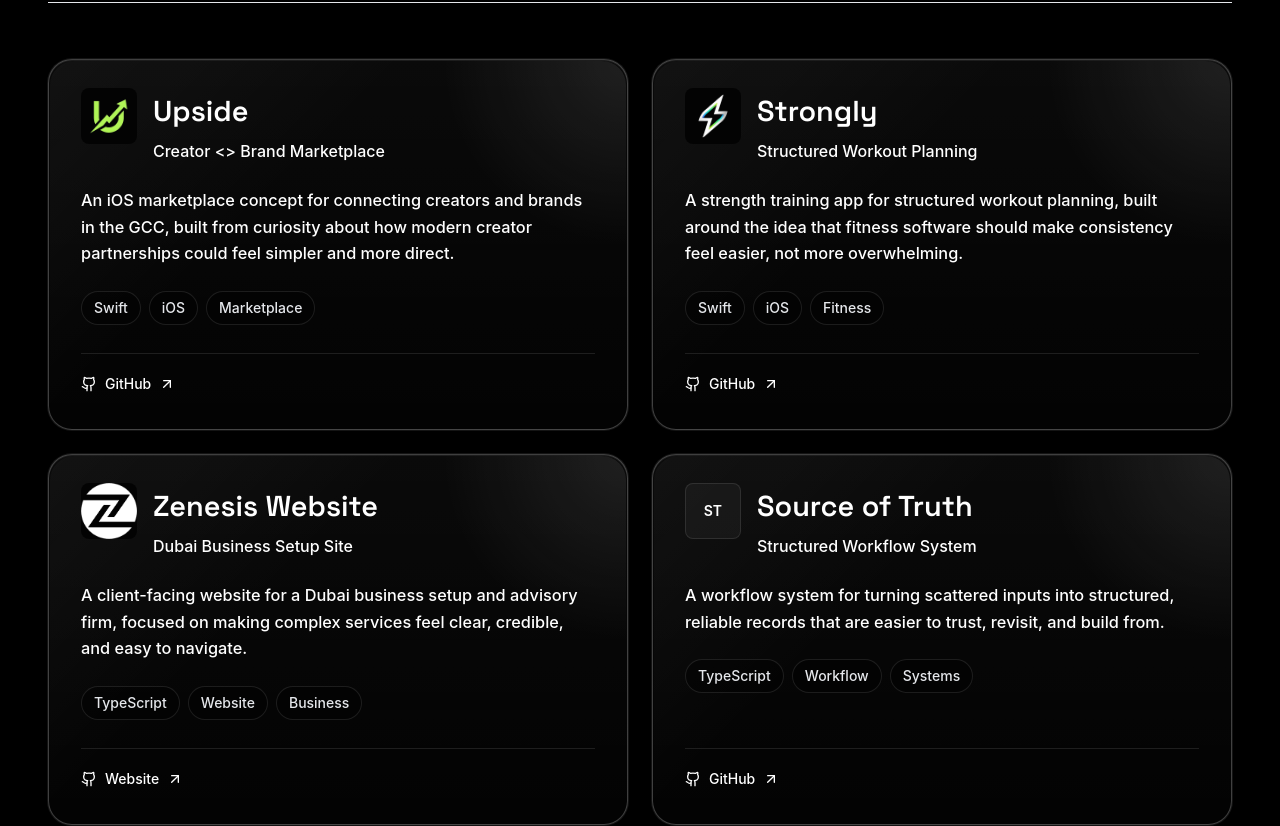
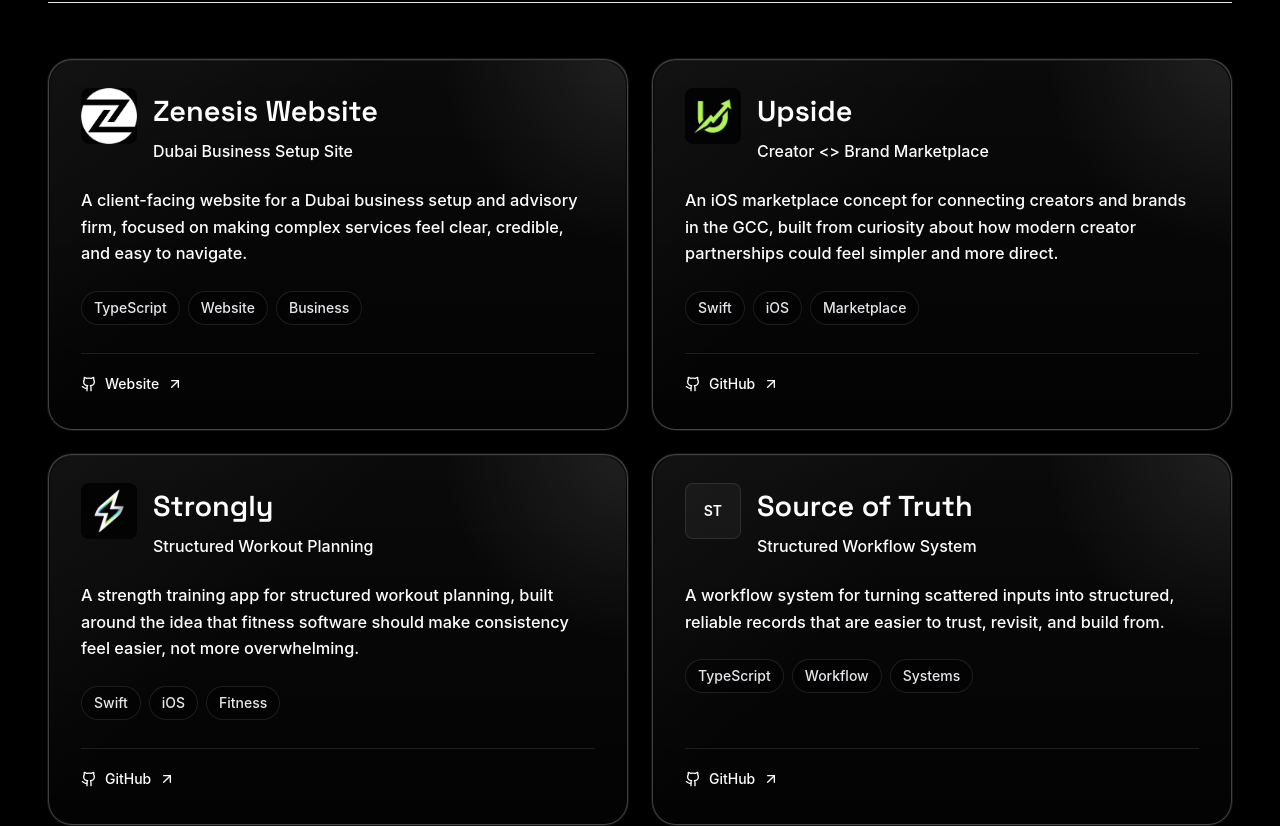
Before and after one commit to nikdmello/website, a Next.js app: page / in a window 1280 px wide. Shown: the part 4960-5786 px from the top of the page. Built offline with nearby package versions, Linux system fonts and the light colour scheme.

Commit message:
Reorder projects by recency

```diff
--- a/components/Projects.tsx
+++ b/components/Projects.tsx
@@ -18,6 +18,15 @@ type Project = {
 
 const projects: Project[] = [
   {
+    title: 'Zenesis Website',
+    subtitle: 'Dubai Business Setup Site',
+    description: 'A client-facing website for a Dubai business setup and advisory firm, focused on making complex services feel clear, credible, and easy to navigate.',
+    logo: '/logos/zenesis-logo-mark.webp',
+    githubUrl: 'https://github.com/nikdmello/zenesis-website',
+    websiteUrl: 'https://www.zenesiscorp.com',
+    tags: ['TypeScript', 'Website', 'Business']
+  },
+  {
     title: 'Upside',
     subtitle: 'Creator <> Brand Marketplace',
     description: 'An iOS marketplace concept for connecting creators and brands in the GCC, built from curiosity about how modern creator partnerships could feel simpler and more direct.',
@@ -32,15 +41,6 @@ const projects: Project[] = [
     logo: '/logos/strongly_logo.png',
     githubUrl: 'https://github.com/nikdmello/strongly',
     tags: ['Swift', 'iOS', 'Fitness']
-  },
-  {
-    title: 'Zenesis Website',
-    subtitle: 'Dubai Business Setup Site',
-    description: 'A client-facing website for a Dubai business setup and advisory firm, focused on making complex services feel clear, credible, and easy to navigate.',
-    logo: '/logos/zenesis-logo-mark.webp',
-    githubUrl: 'https://github.com/nikdmello/zenesis-website',
-    websiteUrl: 'https://www.zenesiscorp.com',
-    tags: ['TypeScript', 'Website', 'Business']
   },
   {
     title: 'Source of Truth',
```
Also changed, not shown: 1 other file (tests, documents, lock files or other folders).
